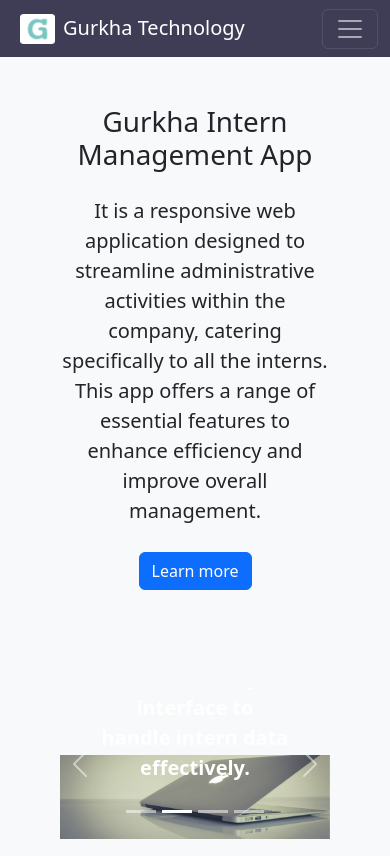
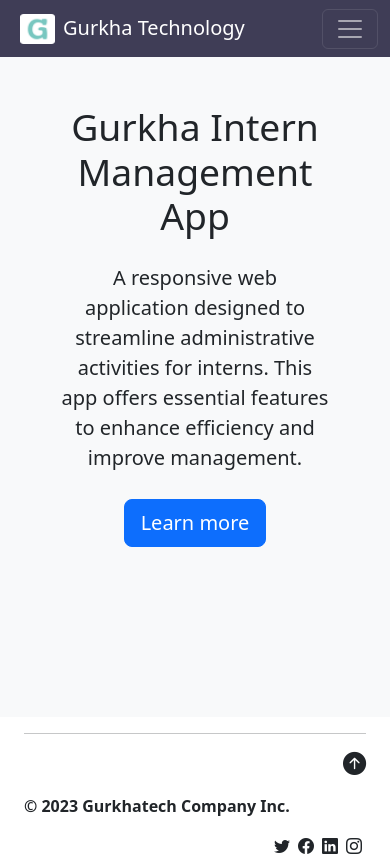
Before and after one commit to jayandrathapachhetri/Gurkha-Intern-Management-App, a React (Create React App) app: page / in a window 390 px wide. Shown: the top 856 px of the page. Built offline with nearby package versions, Linux system fonts and the light colour scheme.

Commit message:
Home and About Page responsive

```diff
--- a/src/components/Home.js
+++ b/src/components/Home.js
@@ -11,19 +11,15 @@
       <section className="bg-light text-dark p-5 p-lg-0 pt-lg-5 text-center text-sm-start">
         <div className="container">
           <div className="d-sm-flex align-items-center justify-content-between">
-            <div>
-              <h1>
-              Gurkha Intern Management App
+            <div className="mb-4">
+              <h1 className="display-3">
+                Gurkha Intern Management App
               </h1>
               <p className="lead my-4">
-                It is a responsive web application
-                designed to streamline administrative activities within the
-                company, catering specifically to all the interns. This app
-                offers a range of essential features to enhance efficiency and
-                improve overall management.
+                A responsive web application designed to streamline administrative activities for interns. This app offers essential features to enhance efficiency and improve management.
               </p>
               <Link
-                className="btn btn-primary btn-md lead"
+                className="btn btn-primary btn-lg"
                 to="/about"
                 role="button"
               >
@@ -40,20 +36,14 @@
       </section>
 
       <section className="bg-light text-dark p-5 p-lg-0 pt-lg-5 text-center text-sm-start">
-        <div className="container">
+        <div className="container d-none d-sm-block">
           <Carousel fade>
-            <h2 className="text-center">
-              Become a part of
-              <span className="text-warning"> Gurkha Techology </span>
-            </h2>
             <Carousel.Item>
               <img src="Images/home1.jpg" className="d-block w-100" alt="..." />
               <Carousel.Caption>
                 <h2>Intern Details</h2>
-                <p className="lead fw-bold">
-                  Easily manage intern profiles by creating, reading, updating,
-                  and deleting their information. The app provides a
-                  user-friendly interface to handle intern data effectively.
+                <p className="lead">
+                  Manage intern profiles with ease. Create, read, update, and delete their information. The app provides a user-friendly interface to handle intern data effectively.
                 </p>
               </Carousel.Caption>
             </Carousel.Item>
@@ -61,50 +51,23 @@
               <img src="Images/home2.jpg" className="d-block w-100" alt="..." />
               <Carousel.Caption>
                 <h2>Categorization and Filtering</h2>
-                <p className="lead fw-bold">
-                  {" "}
-                  Efficiently categorize interns based on their roles. Use
-                  filters to quickly access specific groups with their detail
-                  informantion, simplifying the tracking process.
+                <p className="lead">
+                  Categorize interns based on roles and use filters to access specific groups quickly. Simplify tracking and management with detailed information.
                 </p>
               </Carousel.Caption>
             </Carousel.Item>
             <Carousel.Item>
               <img src="Images/home3.jpg" className="d-block w-100" alt="..." />
-              x
               <Carousel.Caption>
                 <h2>Attendance System</h2>
-                <p className="lead bolder fw-bold">
-                  Automate the attendance tracking for interns, eliminating the
-                  need for manual records. Admin can mark daily attendance
-                  through the app, and can monitor attendance records in
-                  real-time.
+                <p className="lead">
+                  Automate attendance tracking for interns. Admins can mark daily attendance and monitor records in real-time, improving punctuality and transparency.
                 </p>
               </Carousel.Caption>
             </Carousel.Item>
           </Carousel>
         </div>
       </section>
-
-      {/* <div className="container">
-      <div class="row">
-          <div class=" border col-md-4">
-            <h2>Heading</h2>
-            <p>Donec id elit non mi porta gravida at eget metus. Fusce dapibus, tellus ac cursus commodo, tortor mauris condimentum nibh, ut fermentum massa justo sit amet risus. Etiam porta sem malesuada magna mollis euismod. Donec sed odio dui. </p>
-            <p><a class="btn btn-secondary" href="#" role="button">View details »</a></p>
-          </div>
-          <div class="col-md-4">
-            <h2>Heading</h2>
-            <p>Donec id elit non mi porta gravida at eget metus. Fusce dapibus, tellus ac cursus commodo, tortor mauris condimentum nibh, ut fermentum massa justo sit amet risus. Etiam porta sem malesuada magna mollis euismod. Donec sed odio dui. </p>
-            <p><a class="btn btn-secondary" href="#" role="button">View details »</a></p>
-          </div>
-          <div class="col-md-4">
-            <h2>Heading</h2>
-            <p>Donec sed odio dui. Cras justo odio, dapibus ac facilisis in, egestas eget quam. Vestibulum id ligula porta felis euismod semper. Fusce dapibus, tellus ac cursus commodo, tortor mauris condimentum nibh, ut fermentum massa justo sit amet risus.</p>
-            <p><a class="btn btn-secondary" href="#" role="button">View details »</a></p>
-          </div>
-        </div>
-        </div> */}
     </>
   );
 }
```
Also changed, not shown: src/components/About.js (+3 -25 lines).
